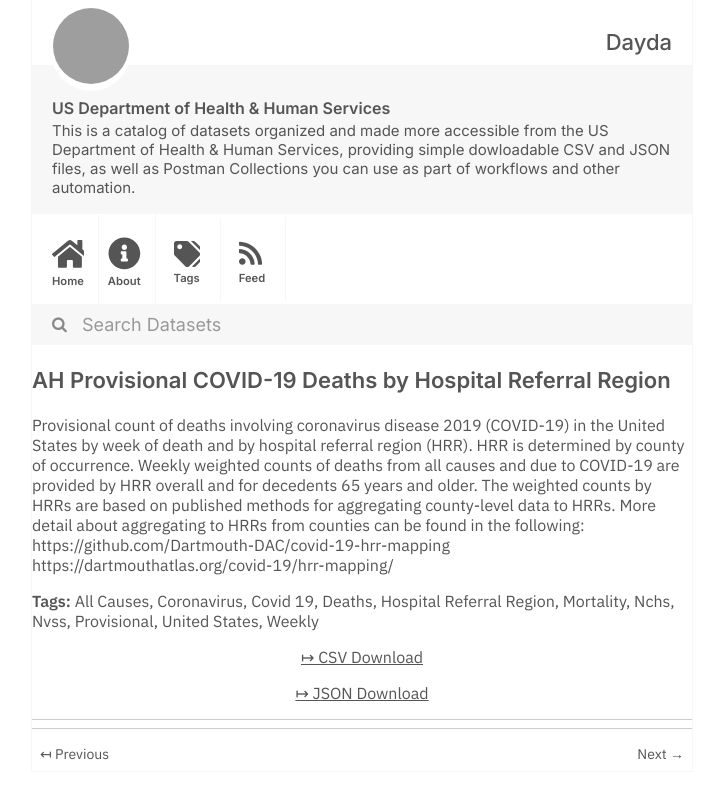
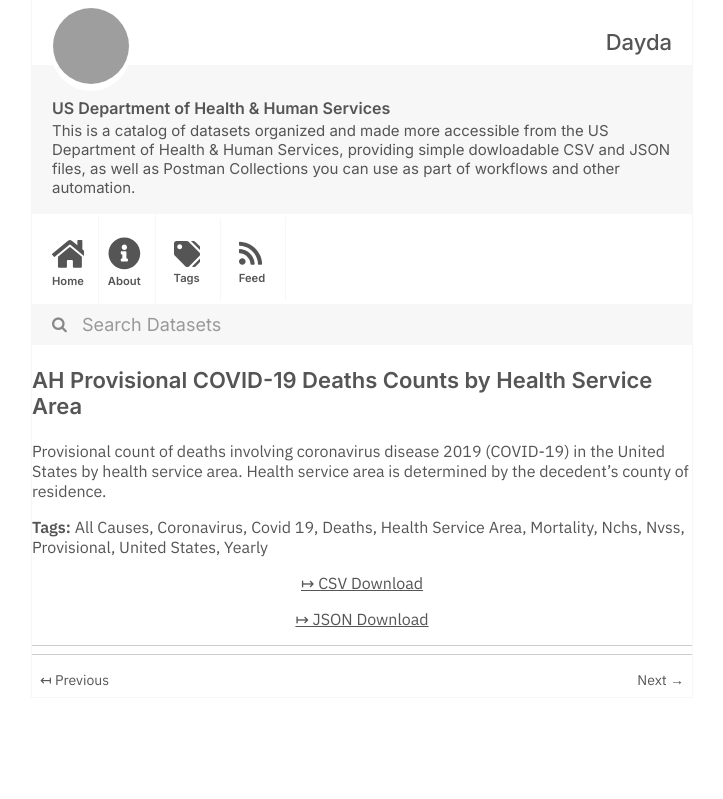
Before and after one commit to dayda-entities/us-department-of-health-and-human-services, a Jekyll site: the page built from _posts/2021-03-16-ah-provisional-covid-19-deaths.md, in a window 1280 px wide, cut to the strip 0-799 px from the top of the page. Shown: the whole strip, without its empty margins (278-1001 px from the left). Built offline with Jekyll 4.4.1, drawn with Linux system fonts in a browser that asks for light colours; grey boxes are pictures that could not be loaded.

Commit message:
Publish Data

```diff
--- a/_posts/2021-03-16-ah-provisional-covid-19-deaths.md
+++ b/_posts/2021-03-16-ah-provisional-covid-19-deaths.md
@@ -1,7 +1,7 @@
 ---
-title: AH Provisional COVID-19 Deaths by Hospital Referral Region
-created: '2021-03-16T19:47:08.069886'
-modified: '2021-04-25T14:57:30.032582'
+title: AH Provisional COVID-19 Deaths Counts by Health Service Area
+created: '2021-03-16T19:28:09.750967'
+modified: '2021-04-25T19:48:03.085136'
 state: active
 type: dataset
 tags:
@@ -9,19 +9,17 @@ tags:
   - Coronavirus
   - Covid 19
   - Deaths
-  - Hospital Referral Region
+  - Health Service Area
   - Mortality
   - Nchs
   - Nvss
   - Provisional
   - United States
-  - Weekly
-groups:
-  - Older Adults Health Data Collection
-csv_url: 'https://data.cdc.gov/api/views/mqmc-4b9n/rows.csv?accessType=DOWNLOAD'
-json_url: 'https://data.cdc.gov/api/views/mqmc-4b9n/rows.json?accessType=DOWNLOAD'
+  - Yearly
+groups: []
+csv_url: 'https://data.cdc.gov/api/views/7873-6w4v/rows.csv?accessType=DOWNLOAD'
+json_url: 'https://data.cdc.gov/api/views/7873-6w4v/rows.json?accessType=DOWNLOAD'
 layout: post
 
 ---
-Provisional count of deaths involving coronavirus disease 2019 (COVID-19) in the United States by week of death and by hospital referral region (HRR). HRR is determined by county of occurrence. Weekly weighted counts of deaths from all causes and due to COVID-19 are provided by HRR overall and for decedents 65 years and older. The weighted counts by HRRs are based on published methods for aggregating county-level data to HRRs. More detail about aggregating to HRRs from counties can be found in the following: https://github.com/Dartmouth-DAC/covid-19-hrr-mapping
-https://dartmouthatlas.org/covid-19/hrr-mapping/
+Provisional count of deaths involving coronavirus disease 2019 (COVID-19) in the United States by health service area. Health service area is determined by the decedent's county of residence.
```
